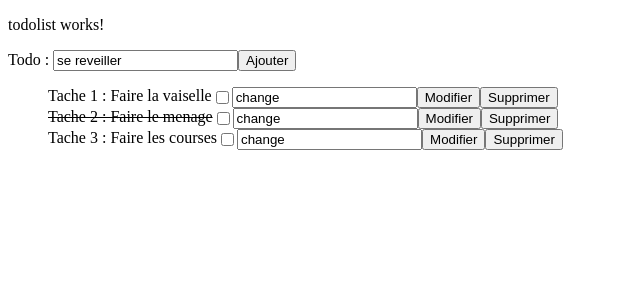
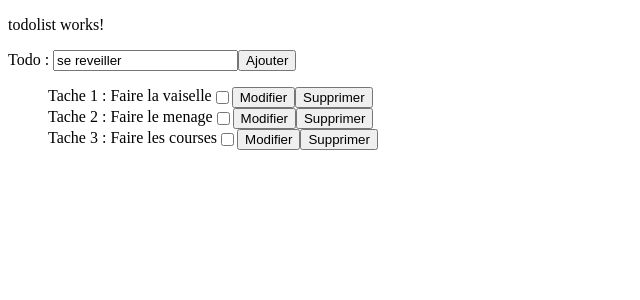
Before and after one commit to arny-wilk/todolistAngular, an Angular app: page / in a window 1280 px wide. Shown: the top 300 px of the page, without its empty margins (0-640 px from the left). Built offline with nearby package versions, Linux system fonts and the light colour scheme.

Commit message:
fix(updating, deleting) refacto code

```diff
--- a/src/app/component/todolist/todolist.component.html
+++ b/src/app/component/todolist/todolist.component.html
@@ -16,16 +16,15 @@
   <li class="todo" *ngFor="let todo of todos; index as i">
     <span [class.done]="todo.done">Tache {{ i + 1 }} : {{ todo.desc }} </span>
       <input type="checkbox" (click)="isDone(todo)" />
-    <form (ngSubmit)="updateTask(todo, newtodo)">
-      <input
-        type="text"
-        id="newtodo"
-        name="newtodo"
-        [(ngModel)]="newtodo.desc"
-      />
-      <button type="submit">Modifier</button>
-    </form>
-    <form (ngSubmit)="onDelete()">
+      <button (click)="todo.updating = !todo.updating" > {{ todo.updating ? "Enregistrer" : "Modifier" }} </button>
+      <div *ngIf="todo.updating">
+        <input
+          type="text"
+          name="todo"
+          [(ngModel)]="todo.desc"
+        />
+      </div>
+    <form (ngSubmit)="onDelete(todo)">
       <button type="submit">Supprimer</button>
     </form>
   </li>
--- a/src/app/component/todolist/todolist.component.ts
+++ b/src/app/component/todolist/todolist.component.ts
@@ -7,12 +7,11 @@ import { Todo } from 'src/app/shared/models/todo';
   styleUrls: ['./todolist.component.css'],
 })
 export class TodolistComponent {
-  todo: Todo = { desc: 'se reveiller', done: false };
-  newtodo: Todo = { desc: 'change', done: false };
+  todo: Todo = { desc: 'se reveiller', done: false, updating: false };
 
   todos: Todo[] = [
     new Todo('Faire la vaiselle'),
-    new Todo('Faire le menage', true),
+    new Todo('Faire le menage'),
     new Todo('Faire les courses'),
   ];
 
@@ -28,19 +27,20 @@ export class TodolistComponent {
     console.log(`We addd the todo in the list : `, this.todos);
   }
 
-  updateTask(todo: Todo, newtodo: Todo) {
-    let index = this.todos.indexOf(todo);
+  onDelete(todo: Todo) {
+    let newTaskList: Todo[] = [];
 
-    if (index !== -1) {
-      this.todos[index].desc = newtodo.desc;
+    for (let i = 0; i < this.todos.indexOf(todo); i++) {
+      newTaskList.push(this.todos[i]);
     }
 
-    console.log(`Replace the actual todo with newTodo : `, todo);
-    console.log(`change in Array ? `, this.todos);
-  }
+    for (let i = this.todos.indexOf(todo) + 1; i < newTaskList.length; i++) {
+      newTaskList.push(this.todos[i]);
+    }
 
-  onDelete() {
-    this.todos.pop();
-    console.log(`${this.todos}`);
+    this.todos = newTaskList;
+    for (let task of newTaskList) {
+      console.log(`${task.desc}`);
+    }
   }
 }
--- a/src/app/shared/models/todo.ts
+++ b/src/app/shared/models/todo.ts
@@ -1,3 +1,3 @@
 export class Todo {
-  constructor(public desc: string, public done: boolean = false) {}
+  constructor(public desc: string, public done: boolean = false, public updating: boolean = false) {}
 }
```
